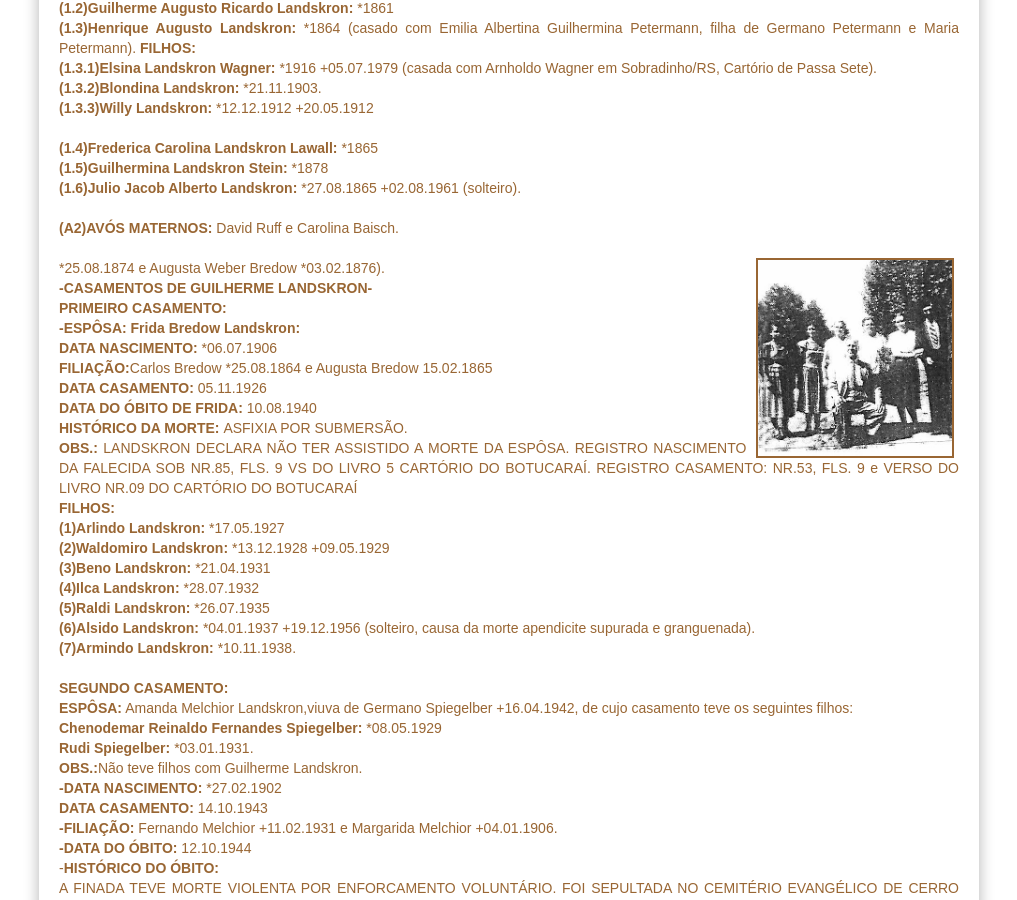
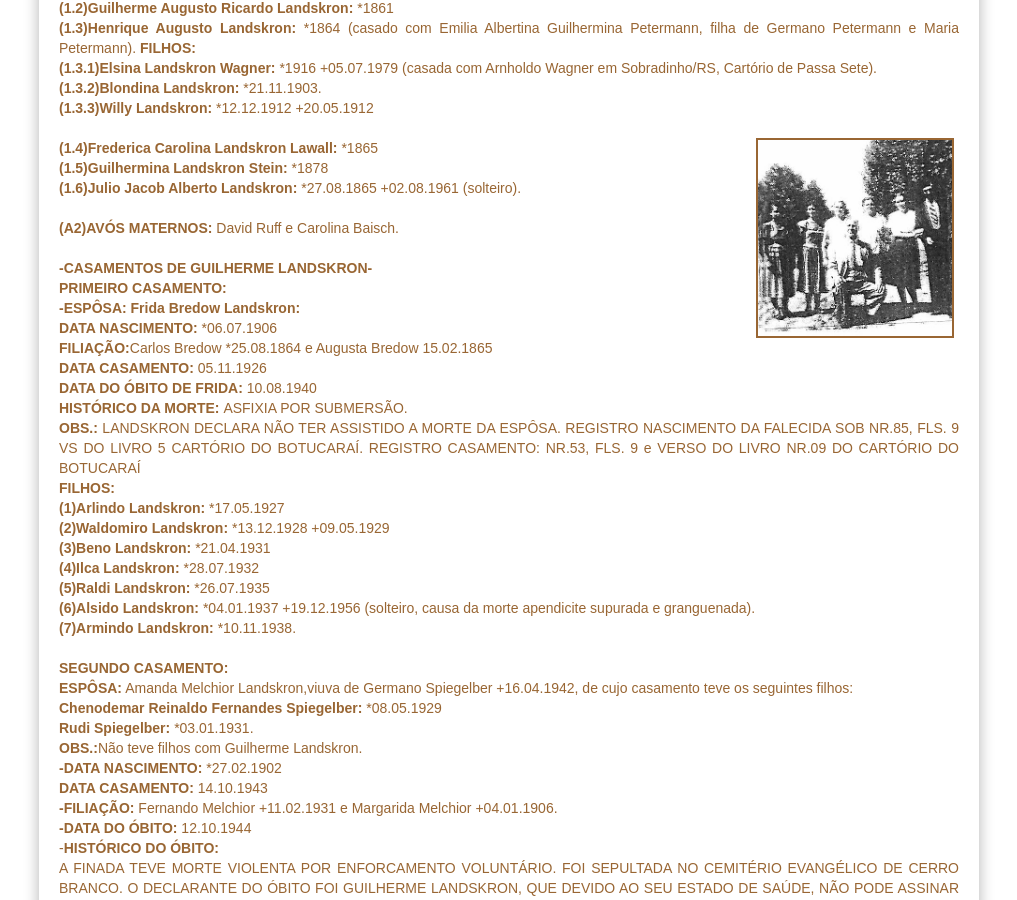
Before and after one commit to claudiovargas1955/claudiovargas1955.github.io, a Jekyll site: the page built from _pages/arvore-genealogica-de-guilherme landskron.html, in a window 1280 px wide and 900 px high, scrolled down 1264 px. Shown: the whole window, without its empty margins (131-1148 px from the left). Built offline with Jekyll 4.4.1, drawn with Linux system fonts in a browser that asks for light colours; some web fonts are replaced.

Commit message:
Update arvore-genealogica-de-guilherme landskron.html

```diff
--- a/_pages/arvore-genealogica-de-guilherme landskron.html
+++ b/_pages/arvore-genealogica-de-guilherme landskron.html
@@ -103,14 +103,13 @@ Petermann). <b>FILHOS:</b><br>
        <b>(1.3.1)Elsina Landskron Wagner:</b> *1916 +05.07.1979 (casada com Arnholdo Wagner em Sobradinho/RS, Cartório de Passa Sete).<br>
        <b>(1.3.2)Blondina Landskron: </b>*21.11.1903.<br>
        <b>(1.3.3)Willy Landskron: </b>*12.12.1912 +20.05.1912<br><br>
-
+<img class="dir" style="float:right"; src="/images/familialandskron.jpg" height="200px"; title="Landskron sentado ao centro";/>
 <b>(1.4)Frederica Carolina Landskron Lawall: </b>*1865 <br>
 <b>(1.5)Guilhermina Landskron Stein: </b>*1878 <br>
 <b>(1.6)Julio Jacob Alberto Landskron: </b>*27.08.1865 +02.08.1961 (solteiro).<br><br>
 
 <b>(A2)AVÓS MATERNOS:</b> David Ruff e Carolina Baisch.<br><br>
-<img class="dir" style="float:right"; src="/images/familialandskron.jpg" height="200px"; title="Landskron sentado ao centro";/>
-*25.08.1874 e Augusta Weber Bredow *03.02.1876).<br>
+
 <b>-CASAMENTOS DE GUILHERME LANDSKRON-</b><br>
 <b>PRIMEIRO CASAMENTO:</b> <br>
 <b>-ESPÔSA: Frida Bredow Landskron:</b><br>
```
